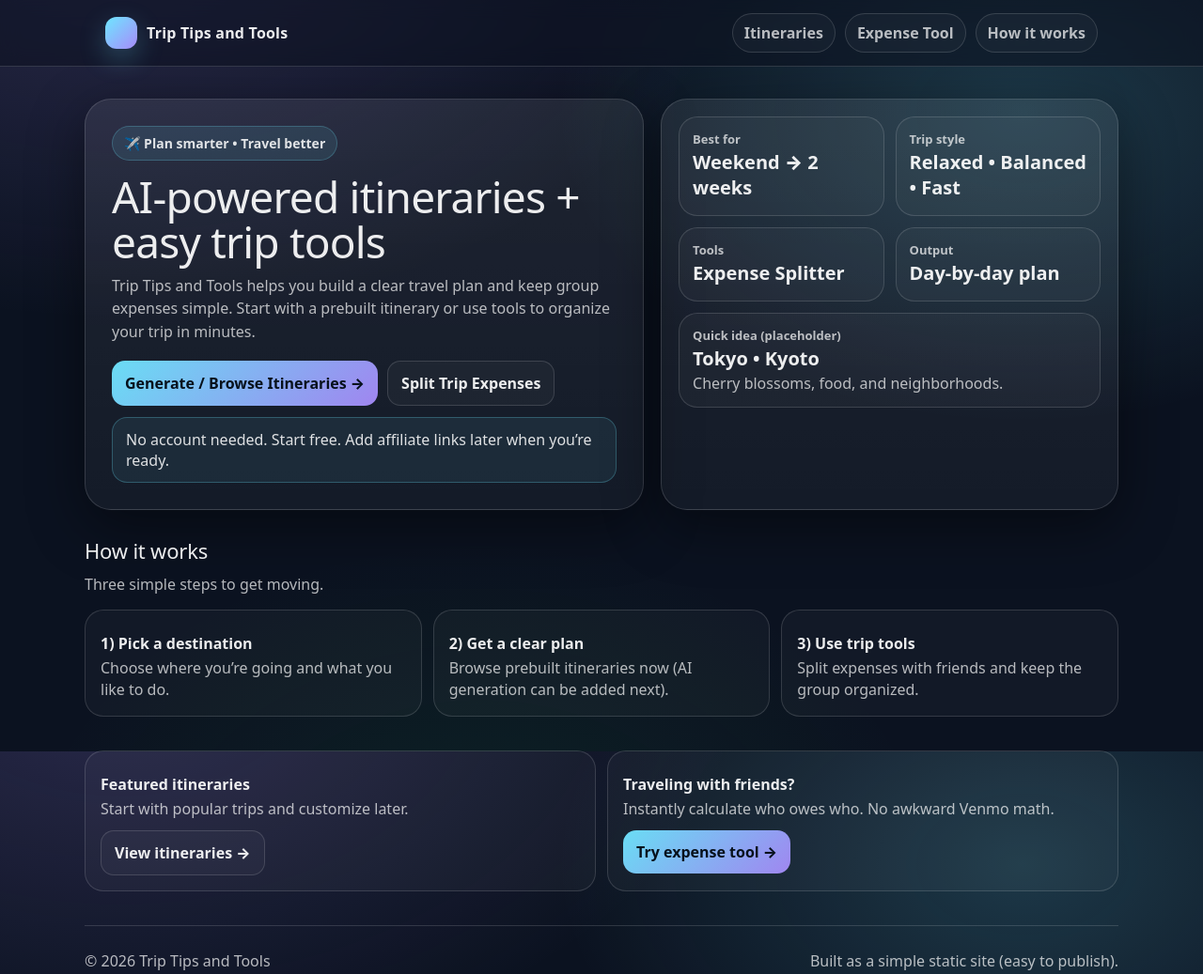
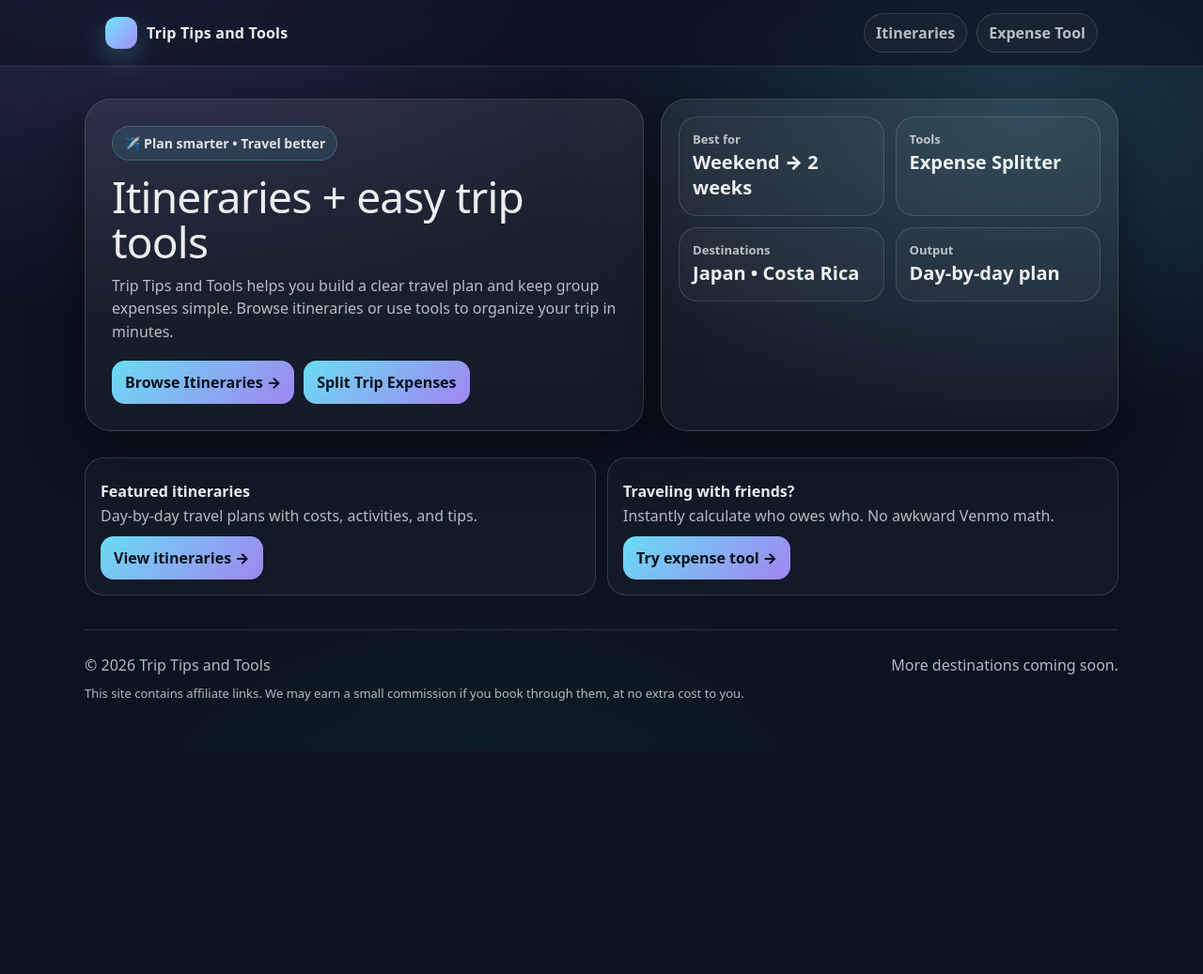
Before and after one commit to omeraz29/triptipsandtools, a website: page trip-tips-and-tools/index.html in a window 1280 px wide. Shown: the top 1037 px of the page at 94% size. After the commit the page ends 800 px from the top, so only its background shows below. Drawn offline with Linux system fonts and the light colour scheme.

Commit message:
Update index.html

```diff
--- a/trip-tips-and-tools/index.html
+++ b/trip-tips-and-tools/index.html
@@ -14,11 +14,9 @@
         <div class="logo"></div>
         <div>Trip Tips and Tools</div>
       </a>
-
       <div class="navlinks">
         <a class="pill" href="itineraries.html">Itineraries</a>
         <a class="pill" href="expense-tool.html">Expense Tool</a>
-        <a class="pill" href="#how">How it works</a>
       </div>
     </div>
   </div>
@@ -27,20 +25,14 @@
     <div class="hero-grid">
       <div class="card hero-left">
         <div class="kicker">✈️ Plan smarter • Travel better</div>
-        <div class="h1">AI-powered itineraries + easy trip tools</div>
+        <div class="h1">Itineraries + easy trip tools</div>
         <p class="sub">
           Trip Tips and Tools helps you build a clear travel plan and keep group expenses simple.
-          Start with a prebuilt itinerary or use tools to organize your trip in minutes.
+          Browse itineraries or use tools to organize your trip in minutes.
         </p>
-
         <div class="btnrow">
-          <a class="btn primary" href="itineraries.html">Generate / Browse Itineraries →</a>
-          <a class="btn ghost" href="expense-tool.html">Split Trip Expenses</a>
-        </div>
-
-        <div style="height:12px"></div>
-        <div class="notice">
-          No account needed. Start free. Add affiliate links later when you’re ready.
+          <a class="btn primary" href="itineraries.html">Browse Itineraries →</a>
+          <a class="btn primary" href="expense-tool.html">Split Trip Expenses</a>
         </div>
       </div>
 
@@ -51,44 +43,18 @@
             <div class="big">Weekend → 2 weeks</div>
           </div>
           <div class="mini">
-            <div class="label">Trip style</div>
-            <div class="big">Relaxed • Balanced • Fast</div>
+            <div class="label">Tools</div>
+            <div class="big">Expense Splitter</div>
           </div>
           <div class="mini">
-            <div class="label">Tools</div>
-            <div class="big">Expense Splitter</div>
+            <div class="label">Destinations</div>
+            <div class="big">Japan • Costa Rica</div>
           </div>
           <div class="mini">
             <div class="label">Output</div>
             <div class="big">Day-by-day plan</div>
           </div>
         </div>
-
-        <div class="mini">
-          <div class="label">Quick idea (placeholder)</div>
-          <div class="big">Tokyo • Kyoto</div>
-          <div class="muted">Cherry blossoms, food, and neighborhoods.</div>
-        </div>
-      </div>
-    </div>
-  </div>
-
-  <div class="container section" id="how">
-    <div class="h2">How it works</div>
-    <p class="muted" style="margin-top:0">Three simple steps to get moving.</p>
-
-    <div class="grid3">
-      <div class="feature">
-        <div class="title">1) Pick a destination</div>
-        <p class="desc">Choose where you’re going and what you like to do.</p>
-      </div>
-      <div class="feature">
-        <div class="title">2) Get a clear plan</div>
-        <p class="desc">Browse prebuilt itineraries now (AI generation can be added next).</p>
-      </div>
-      <div class="feature">
-        <div class="title">3) Use trip tools</div>
-        <p class="desc">Split expenses with friends and keep the group organized.</p>
       </div>
     </div>
   </div>
@@ -97,9 +63,9 @@
     <div class="split">
       <div class="feature">
         <div class="title">Featured itineraries</div>
-        <p class="desc">Start with popular trips and customize later.</p>
+        <p class="desc">Day-by-day travel plans with costs, activities, and tips.</p>
         <div style="height:10px"></div>
-        <a class="btn ghost" href="itineraries.html">View itineraries →</a>
+        <a class="btn primary" href="itineraries.html">View itineraries →</a>
       </div>
 
       <div class="feature">
@@ -114,8 +80,9 @@
   <div class="container footer">
     <div style="display:flex; justify-content:space-between; gap:12px; flex-wrap:wrap;">
       <div>© <span id="year"></span> Trip Tips and Tools</div>
-      <div class="muted">Built as a simple static site (easy to publish).</div>
+      <div class="muted">More destinations coming soon.</div>
     </div>
+    <div class="muted" style="margin-top:10px; font-size:13px;">This site contains affiliate links. We may earn a small commission if you book through them, at no extra cost to you.</div>
   </div>
 
   <script>
```
